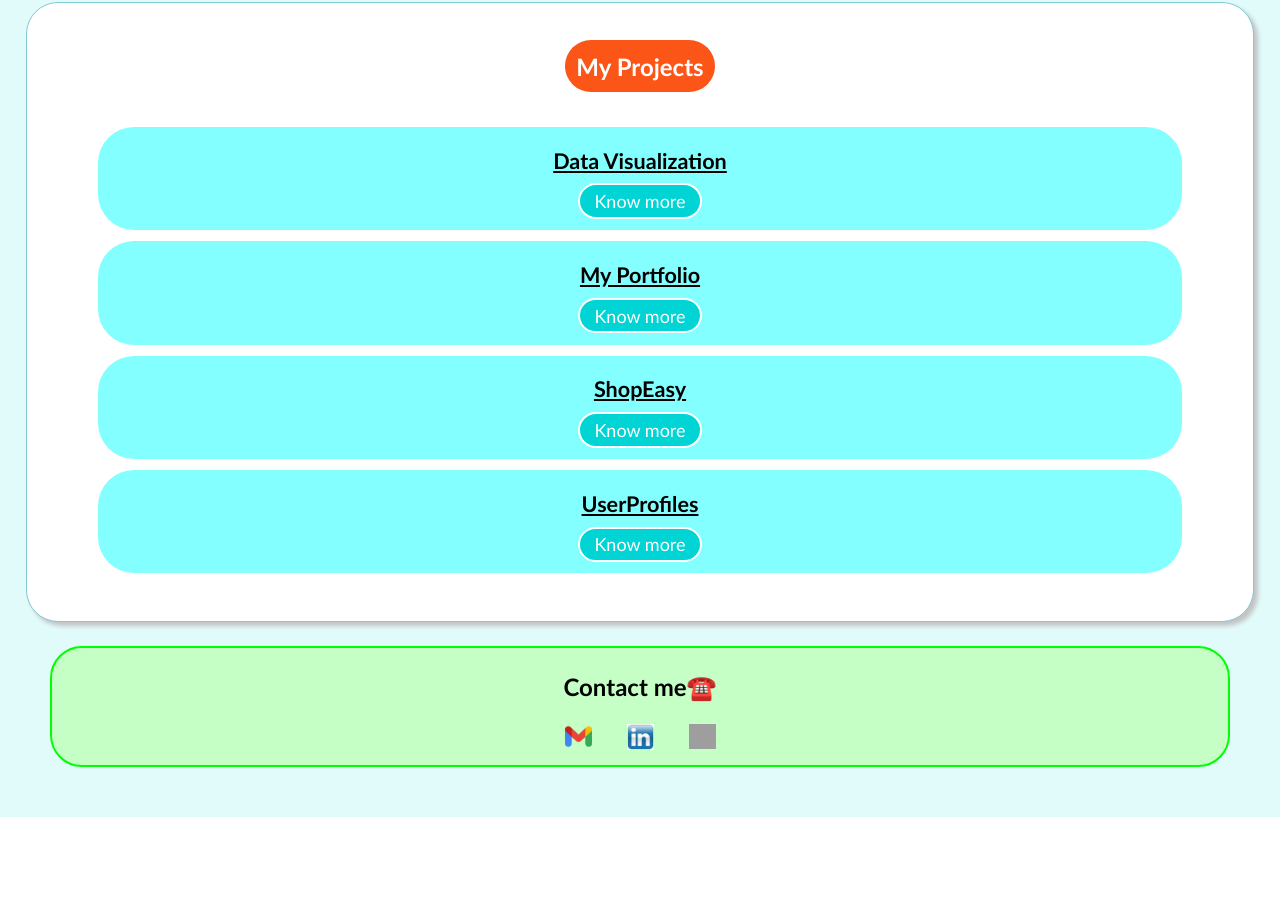
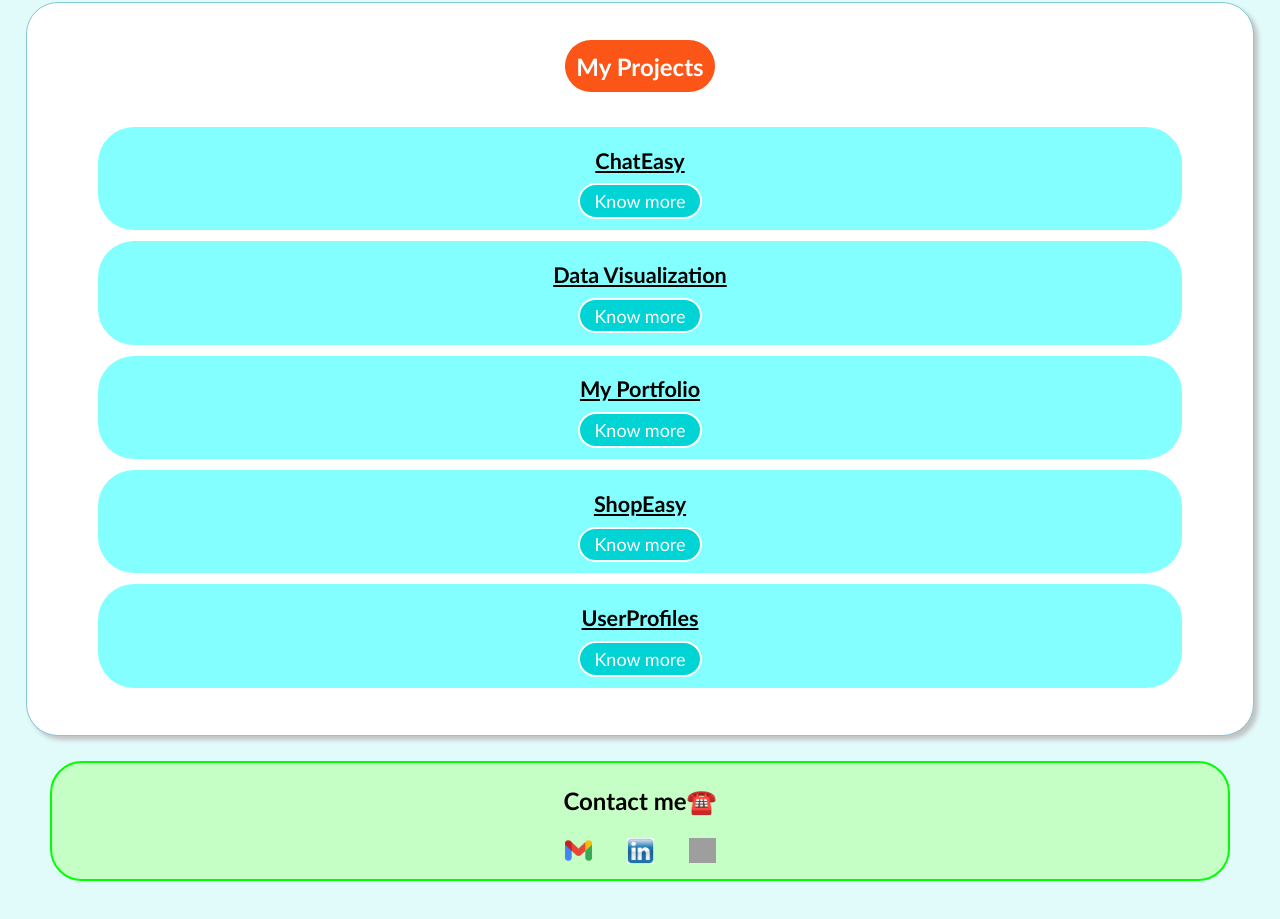
Before and after one commit to Giribabi/Portfolio, a React (Create React App) app: page /Home in a window 1280 px wide. Shown: the part 2727-3646 px from the top of the page. Before the commit the page ends 3544 px from the top, so only its background shows below. Built offline with nearby package versions, Linux system fonts and the light colour scheme; grey boxes are pictures that could not be loaded.

Commit message:
Updated my projects

```diff
--- a/src/components/About/Projects/Projects.jsx
+++ b/src/components/About/Projects/Projects.jsx
@@ -9,8 +9,15 @@ function Projects() {
 
     const projects = [
         {
+            name: "ChatEasy",
+            index: 1,
+            content: `<p>This is a MERN stack chat application which enables user for login, signup and realtime messaging. <ul><li>I have mainly used Chakra-UI for the frontend.</li></p>`,
+            github_link: "https://github.com/Giribabi/ChatEasy/",
+            deployment_link: "https://chateasy-giribabi.onrender.com/",
+        },
+        {
             name: "Data Visualization",
-            index: 3,
+            index: 2,
             content: `<p>This is a MERN stack project in which the data must be fetched from the database according to the filters query. The data must be visualized in the form of charts. <ul><li>I have used ChartJs for the purpose of data visualization.</li></p>`,
             github_link:
                 "https://github.com/Giribabi/BlackcofferDataVisualization/",
@@ -19,7 +26,7 @@ function Projects() {
         },
         {
             name: "My Portfolio",
-            index: 2,
+            index: 3,
             content: `<p>You are watching it now.<ul><li>It is built using ReactJs </li><li>This project showcases my frontend skills.</li><li>For easy maintainance of the CSS code, I have written the CSS selectors in ascending order.</li><li>I have also used 'dangerouslySetInnerHTML' property here.</li></ul></p>`,
             github_link: "https://github.com/Giribabi/ShopEasy",
             deployment_link: "#home-section",
@@ -28,16 +35,16 @@ function Projects() {
         },
         {
             name: "ShopEasy",
-            index: 1,
+            index: 4,
             content: `<p>This is an front-end project of an e-commerce platform and is completely designed in ReactJs.<ul> <li> The login username and password can be found in dummyjson docs. </li><li>I have already set the login credentials for direct login.</li><li>We must remember that accurate login credentials are necessary to enter into the home page. </li><li>After the login authentication, you will be redirected to the protected Home page. </li><li>Then you can search for the available products. </li><li>You can filter the products according to their price. </li><li>You can view the number of items added to cart at the top of the cart icon. </li><li>The total cost of the items in the cart is found below the cart icon. </li><li>You can view the cart by clicking on the cart icon. </li><li>You can also tap on any item card on the home page to view its complete description. </li><li>At last you can logout from the session by clicking the logout button. <li>I have collected and used all the data from <a href="https://dummyjson.com/docs" target="blank">here</a></li></ul></p>`,
             github_link: "https://github.com/Giribabi/ShopEasy",
             deployment_link: "https://shop-easy-updated.vercel.app/",
         },
         {
             name: "UserProfiles",
-            index: 4,
+            index: 5,
             content: `<p>This is a frontend project to recieve and display data from an API. <ul><li>I was asked to fetch data(user profiles) from an API and show the details of a particular user when clicked.</li><li>I have implemented pagination for the first time through this project.</li><li>I have collected the data from <a href="https://602e7c2c4410730017c50b9d.mockapi.io/users" target="blank">here</a></li></p>`,
-            github_link: "github.com/Giribabi/figma-new-task2",
+            github_link: "https://github.com/Giribabi/Figma-task-2-new",
             deployment_link: "https://figma-new-task2.vercel.app/",
         },
     ];
```
